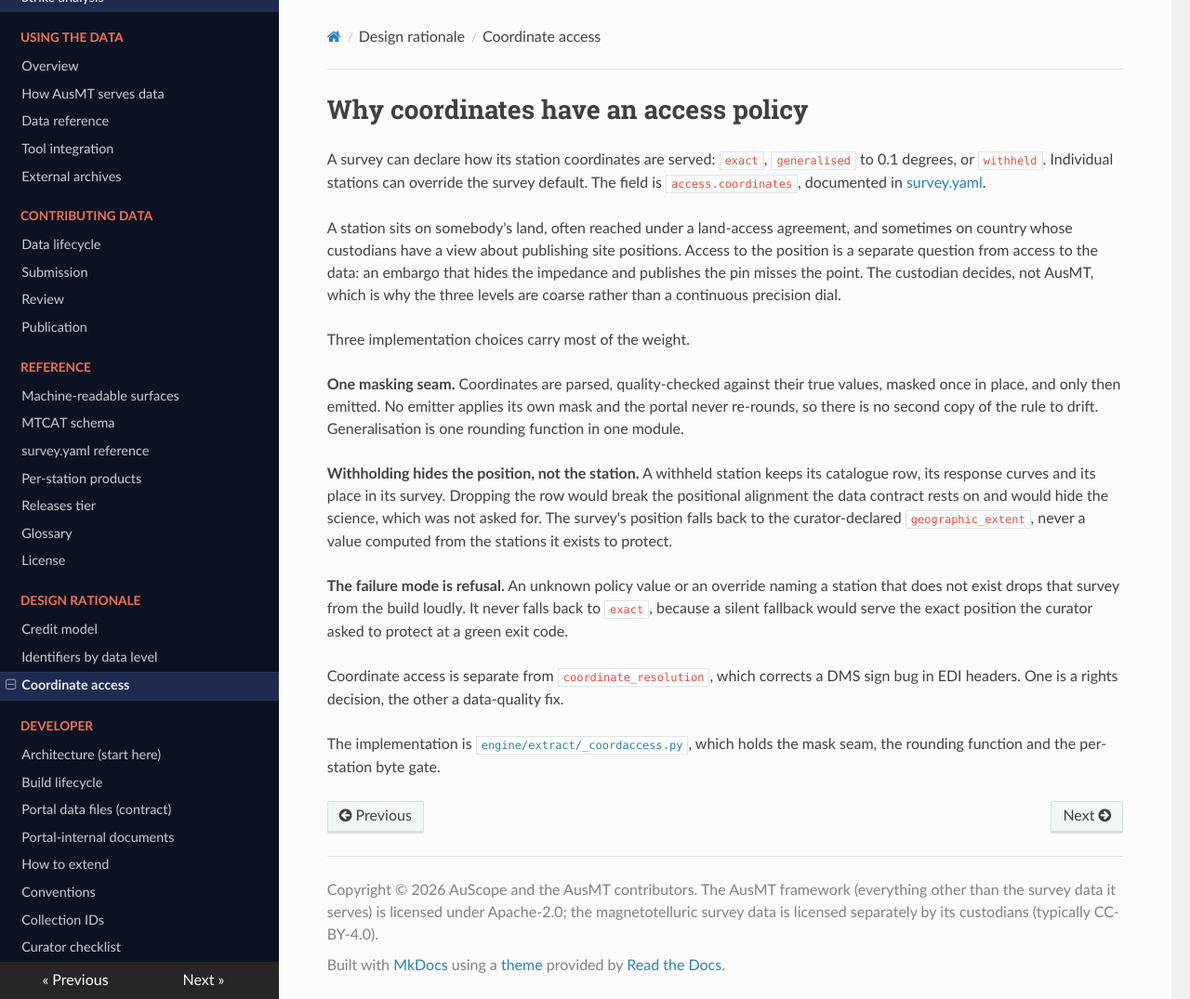
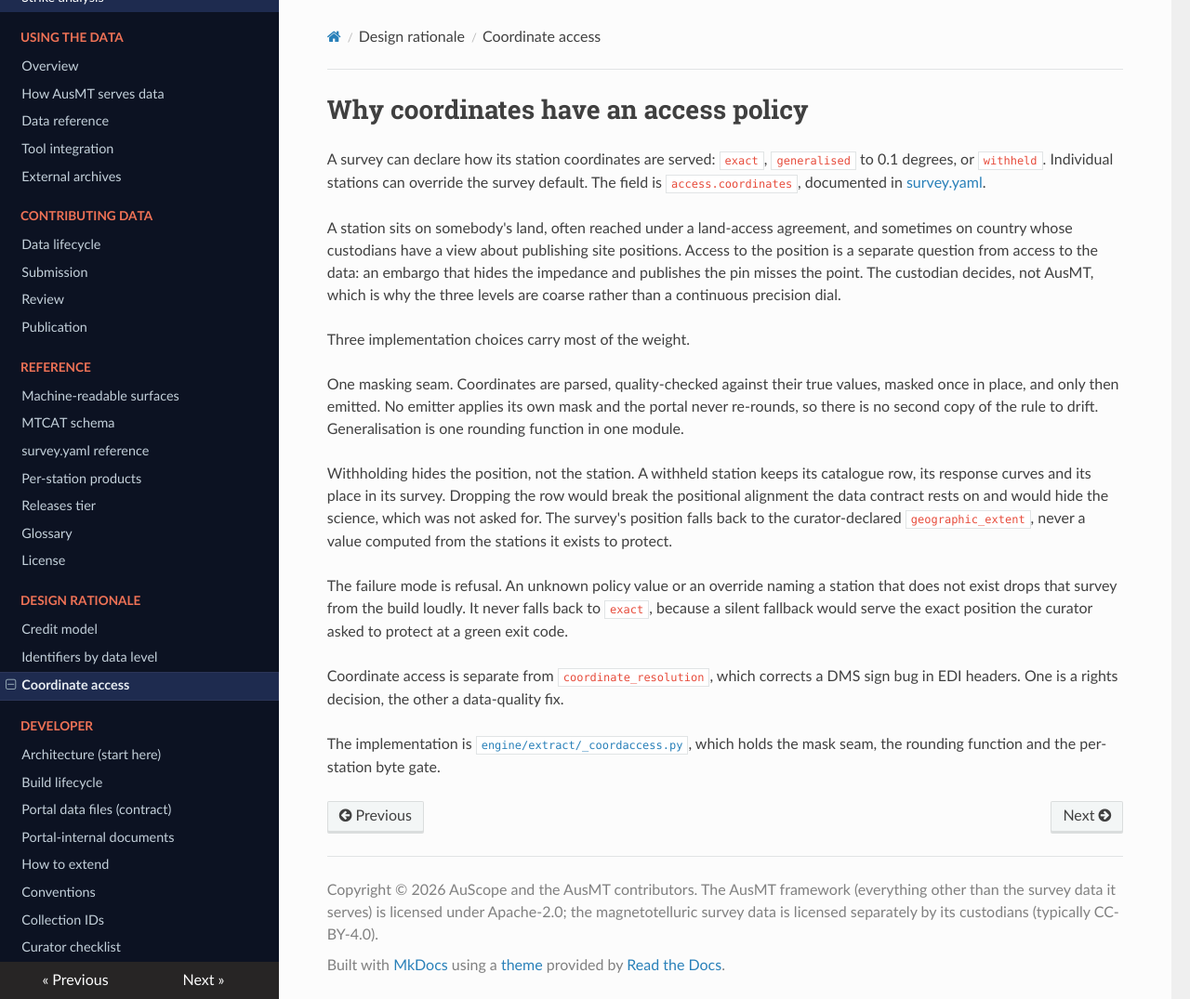
Before and after one commit to bvkay/ausmt, an MkDocs documentation site: the page built from docs/docs/rationale/coordinate-access.md, in a window 1280 px wide and 1075 px high. Shown: the whole window at 93% size. Built offline with MkDocs 1.6.1, drawn with Linux system fonts in a browser that asks for light colours; nearby versions of some CDN libraries.

```diff
--- a/docs/docs/rationale/coordinate-access.md
+++ b/docs/docs/rationale/coordinate-access.md
@@ -12,17 +12,17 @@ continuous precision dial.
 
 Three implementation choices carry most of the weight.
 
-**One masking seam.** Coordinates are parsed, quality-checked against their true values, masked once in
+One masking seam. Coordinates are parsed, quality-checked against their true values, masked once in
 place, and only then emitted. No emitter applies its own mask and the portal never re-rounds, so there
 is no second copy of the rule to drift. Generalisation is one rounding function in one module.
 
-**Withholding hides the position, not the station.** A withheld station keeps its catalogue row, its
+Withholding hides the position, not the station. A withheld station keeps its catalogue row, its
 response curves and its place in its survey. Dropping the row would break the positional alignment the
 data contract rests on and would hide the science, which was not asked for. The survey's position falls
 back to the curator-declared `geographic_extent`, never a value computed from the stations it exists to
 protect.
 
-**The failure mode is refusal.** An unknown policy value or an override naming a station that does not
+The failure mode is refusal. An unknown policy value or an override naming a station that does not
 exist drops that survey from the build loudly. It never falls back to `exact`, because a silent fallback
 would serve the exact position the curator asked to protect at a green exit code.
 
```
Also changed, not shown: docs/docs/interoperability/tool-integration.md (+3 -0 lines).
